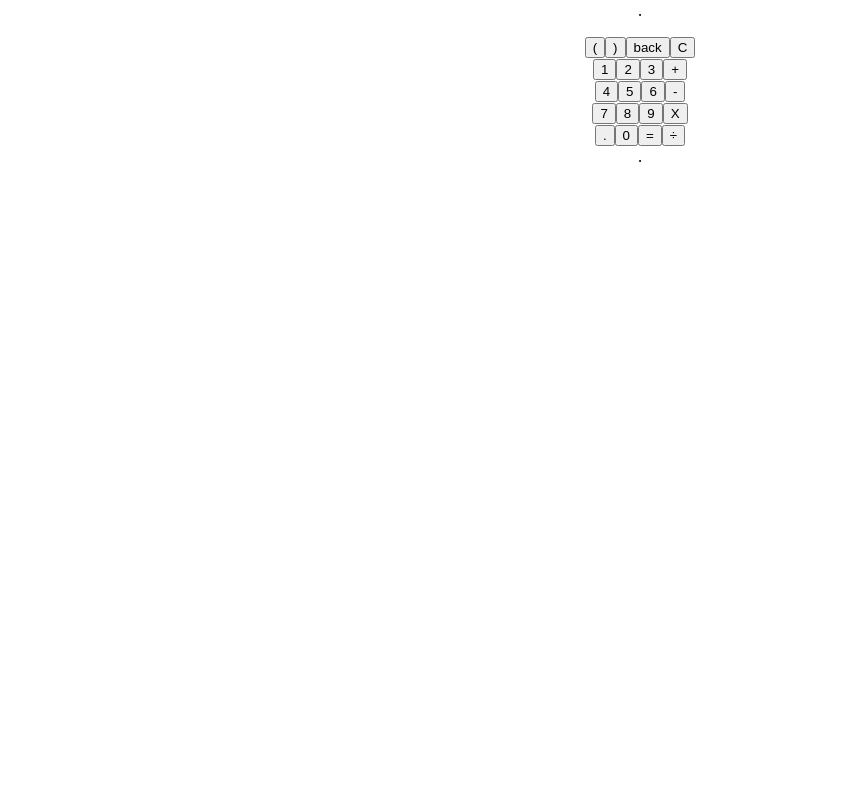
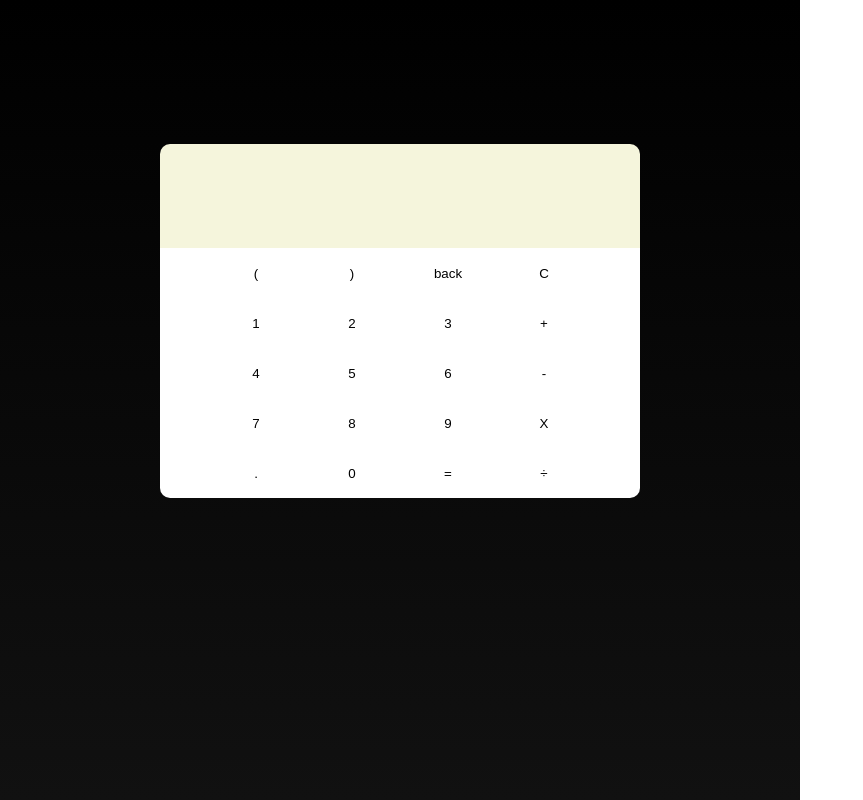
Before and after one commit to JayTrask/ReactCalculator, a React (Create React App) app: page / in a window 1280 px wide. Shown: the whole page, without its empty margins (0-863 px from the left). Built offline with nearby package versions, Linux system fonts and the light colour scheme.

Commit message:
css styling

```diff
--- a/src/App.css
+++ b/src/App.css
@@ -1,33 +1,61 @@
 .App {
   text-align: center;
+  width: 100vh;
+  height: 100vh;
+
+  background-image: linear-gradient(#000000, #111111);
 }
 
-.App-logo {
-  animation: App-logo-spin infinite 20s linear;
-  height: 40vmin;
-  pointer-events: none;
+.column{
+  height: 100%;
 }
 
-.App-header {
-  background-color: #282c34;
-  min-height: 100vh;
-  display: flex;
-  flex-direction: column;
-  align-items: center;
-  justify-content: center;
-  font-size: calc(10px + 2vmin);
-  color: white;
+.outside{
+    width: 20%;
+    height: 100%;
 }
 
-.App-link {
-  color: #61dafb;
+.middle{
+    width: 60%;
 }
 
-@keyframes App-logo-spin {
-  from {
-    transform: rotate(0deg);
-  }
-  to {
-    transform: rotate(360deg);
-  }
+.middle button{
 }
+
+.row{
+  width: 100%;
+  align-content: center;
+  height: 100%;
+  display: flex;
+  flex-direction: row;
+}
+
+.keypad{
+  width: flex;
+  height: flex;
+  background-color: white;
+  border-radius: 0 0 10px 10px;
+}
+
+.keypad-button{
+  width: 20%;
+  height: 50px;
+  background-color: white;
+  border-style: none;
+}
+
+.result{
+  color: brown;
+  margin-top: 30%;
+  background-color: beige;
+  height: 10%;
+  width: flex;
+  border-radius: 10px 10px 0 0;
+  padding-top: 5%;
+  padding-right: 15%;
+
+  text-align: right;
+
+  font-family: "arial bold", monospace;
+  font-size: x-large;
+}
--- a/src/components/Result.js
+++ b/src/components/Result.js
@@ -6,7 +6,7 @@ class Result extends Component{
 	render(){
 		let {result} = this.props.result;
 		return(
-			<div className="keypad">
+			<div className="result">
 			<p>{this.props.result}</p>
 			</div>
 		);
```
